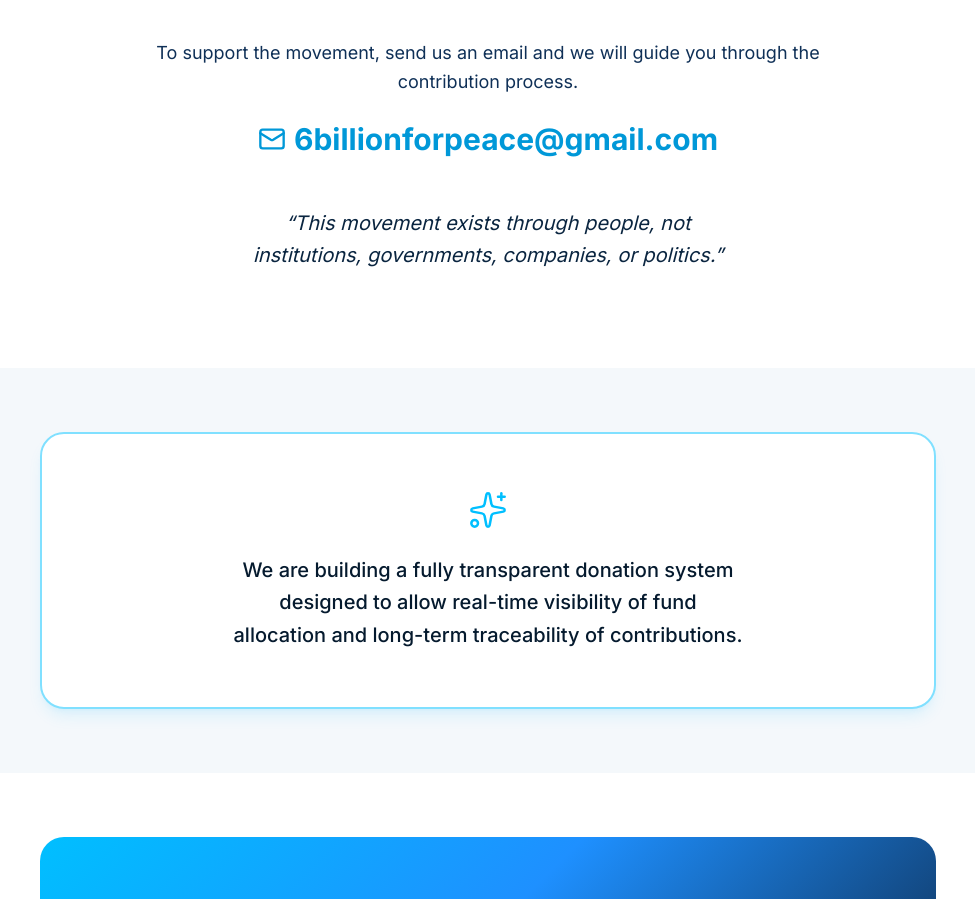
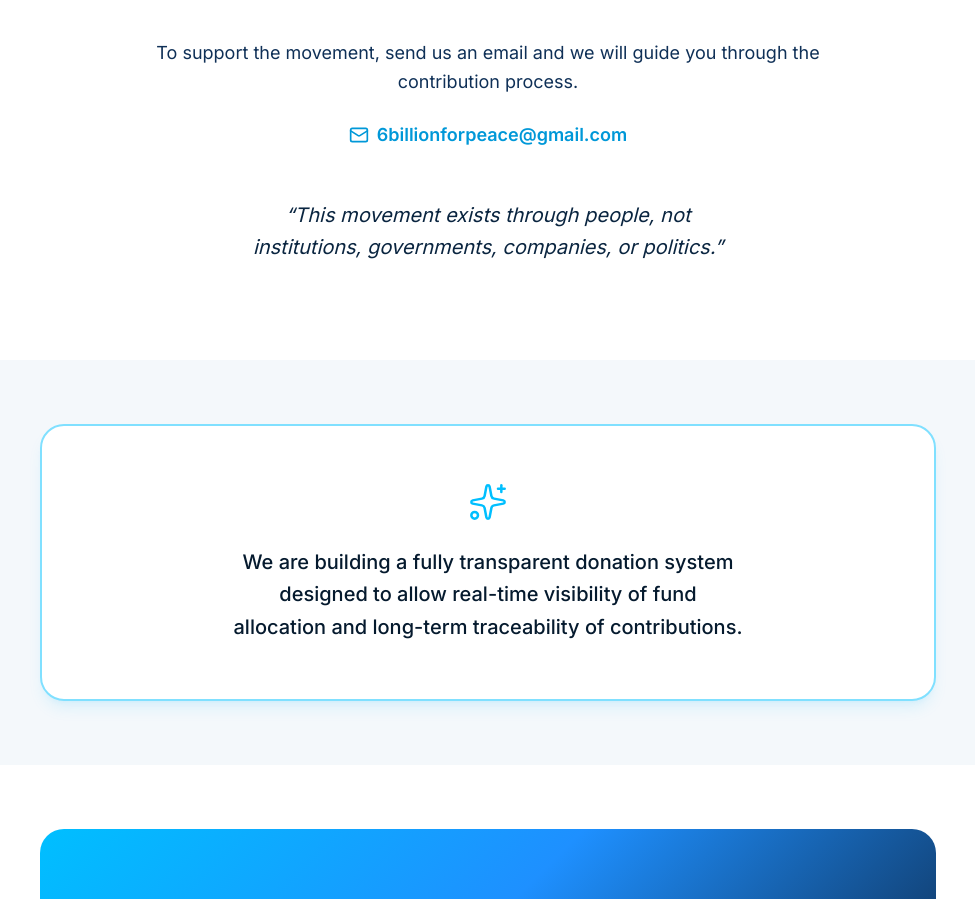
Before and after one commit to rafaellgapolinario/6billionforpeace, a Next.js app: page /en/donations in a window 1280 px wide. Shown: the part 840-1739 px from the top of the page, without its empty margins (152-1127 px from the left). Built offline with nearby package versions, Linux system fonts and the light colour scheme; no server answers.

Commit message:
donations: diminui tamanho do email (text-2xl/3xl → text-base/lg, font-bold → semibold, ícone menor)

```diff
--- a/src/app/[locale]/donations/page.tsx
+++ b/src/app/[locale]/donations/page.tsx
@@ -42,9 +42,9 @@ export default async function DonationsPage({
 
           <a
             href="mailto:6billionforpeace@gmail.com"
-            className="mt-6 inline-flex items-center gap-2 text-2xl font-bold text-cyan-600 underline-offset-4 hover:underline sm:text-3xl"
+            className="mt-6 inline-flex items-center gap-2 text-base font-semibold text-cyan-600 underline-offset-4 hover:underline sm:text-lg"
           >
-            <Mail className="h-6 w-6 sm:h-7 sm:w-7" strokeWidth={2} />
+            <Mail className="h-4 w-4 sm:h-5 sm:w-5" strokeWidth={2} />
             6billionforpeace@gmail.com
           </a>
 
```
